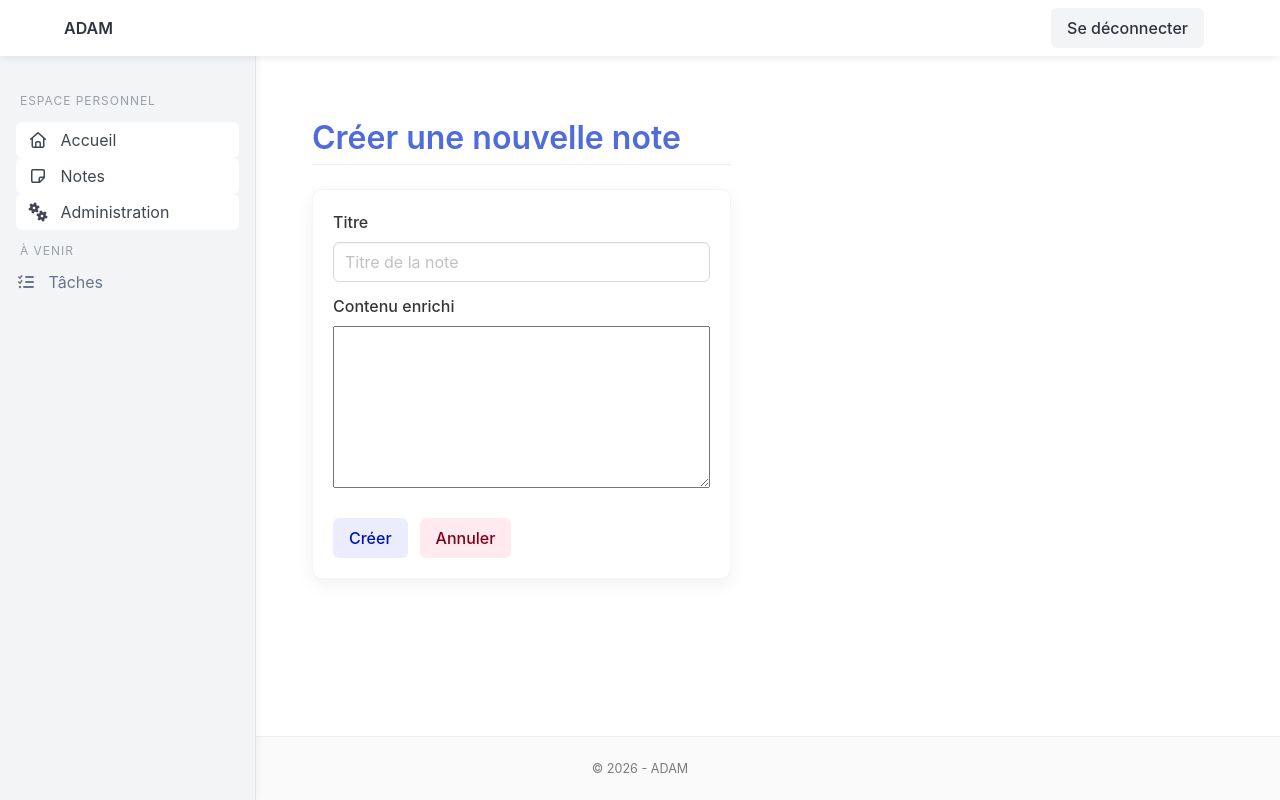
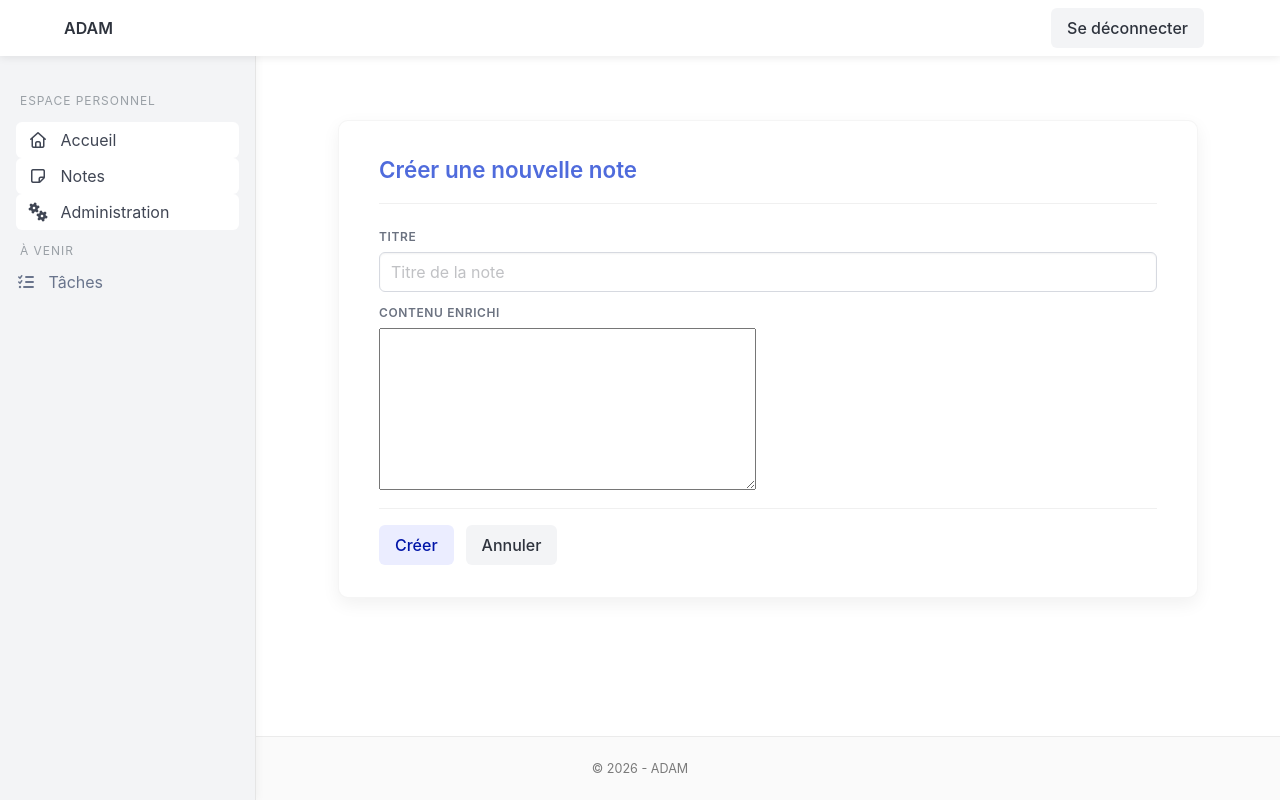
Before and after one commit to Brice-Harper/ADAM, a Django app: page /app/notes/create/ in a window 1280 px wide. Run offline with Django 5.2, Linux system fonts and the light colour scheme; the visitor is signed in with stand-in values (Sample User, id 1); some libraries are stand-ins or nearby versions.

Commit message:
Note Form UX

```diff
--- a/static/css/main.css
+++ b/static/css/main.css
@@ -193,6 +193,7 @@ aside {
 
 .sidebar-content {
     margin-left: 16rem;
+    width: calc(100% - 16rem);
 }
 
 /* =============================
@@ -221,6 +222,50 @@ Formulaires - Amélioration visuelle
 .textarea {
     min-height: 160px;
     resize: vertical;
+}
+
+/* =============================
+Formulaires - Amélioration visuelle
+============================= */
+
+.note-form-wrapper {
+    max-width: 860px;
+    margin: 0 auto;
+    padding: 2rem 2.5rem;
+    display: flex;
+    flex-direction: column;
+    gap: 1.5rem;
+}
+
+.note-form-title {
+    font-size: 1.4rem;
+    font-weight: 600;
+    color: var(--accent-color);
+    padding-bottom: 1rem;
+    border-bottom: 1px solid rgba(0, 0, 0, 0.06);
+    margin: 0;
+}
+
+.note-form-label {
+    display: block;
+    font-size: 0.75rem;
+    font-weight: 600;
+    text-transform: uppercase;
+    letter-spacing: 0.05em;
+    color: #6b7280;
+    margin-bottom: 0.4rem;
+}
+
+.note-form-actions {
+    display: flex;
+    gap: 0.75rem;
+    padding-top: 1rem;
+    border-top: 1px solid rgba(0, 0, 0, 0.06);
+}
+
+.quill-field .ql-container {
+    min-height: 320px;
+    font-size: 1rem;
 }
 
 /* =============================
--- a/workspace/templates/workspace/note_form.html
+++ b/workspace/templates/workspace/note_form.html
@@ -11,9 +11,9 @@
 {% endblock %}
 
 {% block workspace_content %}
-    <div class="container is-fluid">
+    <div class="box note-form-wrapper">
 
-        <h2 class="title is-3 mb-5">
+        <h2 class="note-form-title">
             {{ page_title|default:"Créer une note" }}
         </h2>
 
@@ -23,54 +23,43 @@
             </div>
         {% endif %}
 
-        <div class="box">
         {{ form.media }}
         <form method="post">
             {% csrf_token %}
 
             <div class="field">
-                    <label class="label" for="{{ form.title.id_for_label }}">
+                <label class="note-form-label" for="{{ form.title.id_for_lable }}">
                     {{ form.title.label }}
                 </label>
                 <div class="control">
                     {{ form.title }}
                 </div>
                 {% if form.title.errors %}
-                        <p class="help is-danger">
-                            {{ form.title.errors }}
-                        </p>
+                    <p class="help is-danger">{{ form.title.errors }}</p>
                 {% endif %}
             </div>
+
             <div class="field quill-field">
-                    <label class="label" for="{{ form.content_rich.id_for_label }}">
+                <label class="note-form-label" for="{{ form.content_rich.id_for_label }}">
                     {{ form.content_rich.label }}
                 </label>
                 <div class="control">
                     {{ form.content_rich }}
                 </div>
                 {% if form.content_rich.errors %}
-                        <p class="help is-danger">
-                            {{ form.content_rich.errors }}
-                        </p>
+                    <p class="help is-danger">{{ form.content_rich.errors }}</p>
                 {% endif %}
             </div>
 
-                <div class="field is-grouped mt-5">
-                    <div class="control">
+            <div class="note-form-actions">
                 <button class="button is-link is-light" type="submit">
                     {{ submit_label|default:"Enregistrer" }}
                 </button>
-                    </div>
-
-                    <div class="control">
-                        <a class="button is-danger is-light" href="{% url 'note_list' %}">
+                <a class="button is-light" href="{% url 'note_list' %}">
                     Annuler
                 </a>
             </div>
-                </div>
-
         </form>
-        </div>
 
     </div>
 
```
Lines whose indentation alone changed are shown as unchanged.
